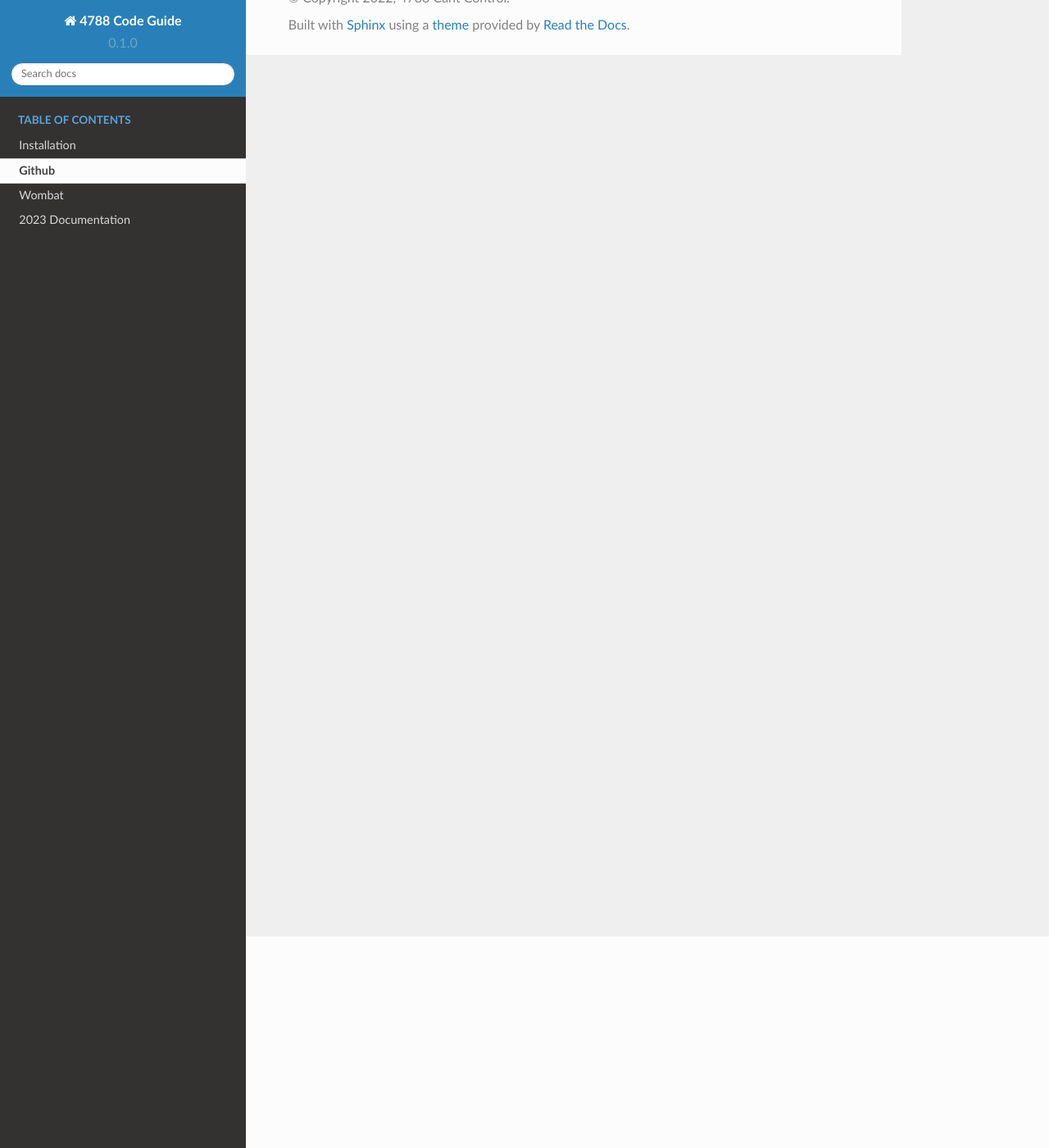
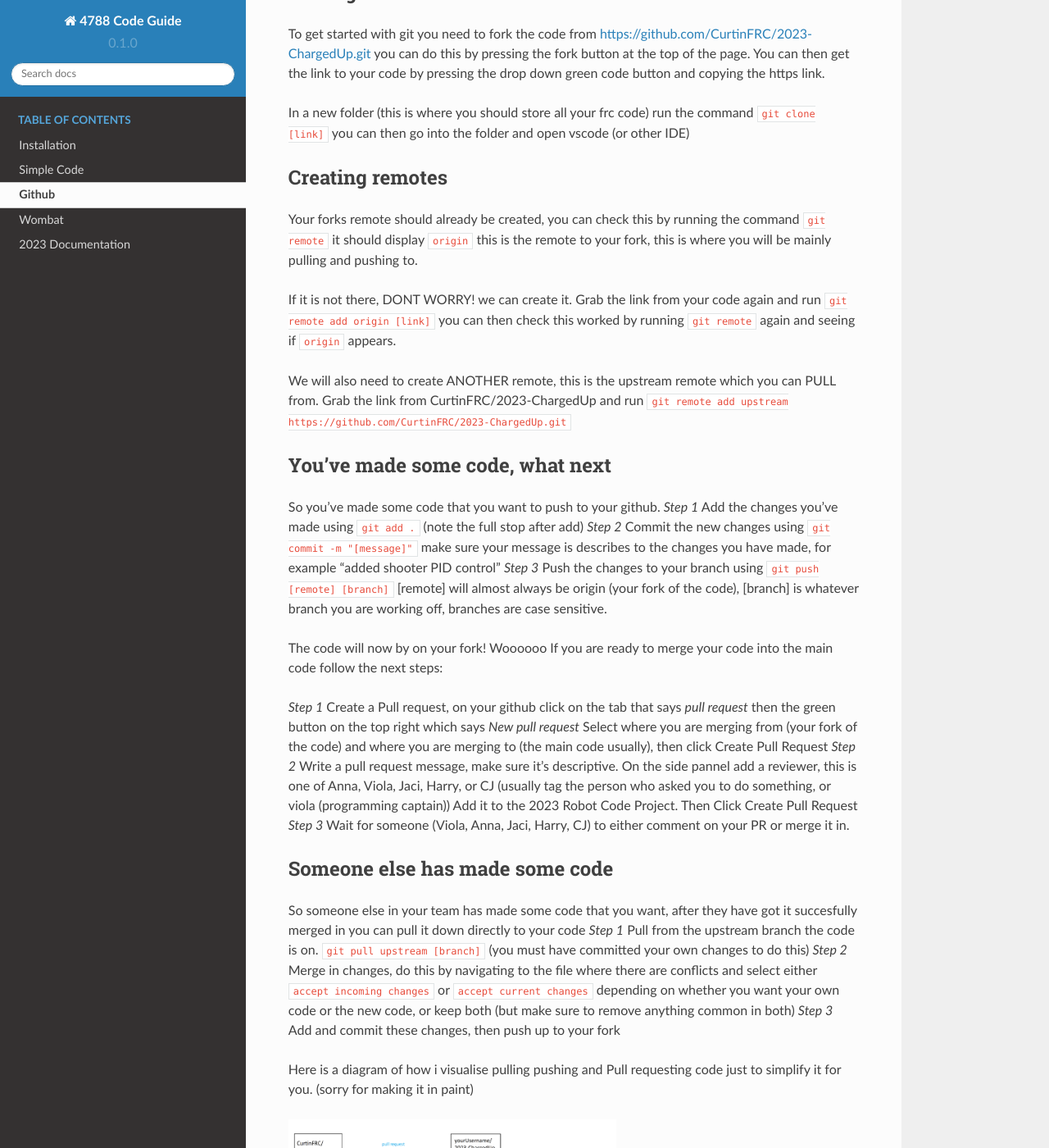
Before and after one commit to goanna247/4788-CodeGuide, a Sphinx documentation site: the page built from docs/source/Github/Github.rst, in a window 1280 px wide and 1400 px high, scrolled down 258 px. Shown: the whole window at 82% size. Built offline with Sphinx 7.4.7 and the Read the Docs theme 2.0.0, drawn with Linux system fonts in a browser that asks for light colours; some of the changed text lies outside the part shown.

Commit message:
honestly added alot

```diff
--- a/docs/source/Documentation/2023Documentation.rst
+++ b/docs/source/Documentation/2023Documentation.rst
@@ -1,5 +1,7 @@
 2023 Documentation
 ====================
+
+No robot yet, so no documentation :(
 
 .. toctree::
   :glob:
--- a/docs/source/Github/Github.rst
+++ b/docs/source/Github/Github.rst
@@ -1,8 +1,60 @@
 Github
 =======
 
+We use Github to manage our code, this means that multiple people can work
+on the code at the same time, it also allows for branch + version control.
 
-.. toctree::
-  :glob:
-  :maxdepth: 2
-  :caption: Contents:
+Getting started
+----------------
+
+To get started with git you need to fork the code from https://github.com/CurtinFRC/2023-ChargedUp.git you can do this by
+pressing the fork button at the top of the page. You can then get the link to your code by pressing the drop down green code button
+and copying the https link.
+
+In a new folder (this is where you should store all your frc code) run the command
+``git clone [link]``
+you can then go into the folder and open vscode (or other IDE)
+
+
+Creating remotes
+-----------------
+Your forks remote should already be created, you can check this by running the command ``git remote``
+it should display ``origin`` this is the remote to your fork, this is where you will be mainly pulling and pushing to.
+
+If it is not there, DONT WORRY! we can create it.
+Grab the link from your code again and run ``git remote add origin [link]`` you can then check this worked by running ``git remote`` again and seeing if ``origin`` appears.
+
+We will also need to create ANOTHER remote, this is the upstream remote which you can PULL from.
+Grab the link from CurtinFRC/2023-ChargedUp and run ``git remote add upstream https://github.com/CurtinFRC/2023-ChargedUp.git``
+
+
+You've made some code, what next
+----------------------------------
+
+So you've made some code that you want to push to your github.
+*Step 1* Add the changes you've made using ``git add .`` (note the full stop after add)
+*Step 2* Commit the new changes using ``git commit -m "[message]"`` make sure your message is describes to the changes you have made, for example "added shooter PID control"
+*Step 3* Push the changes to your branch using ``git push [remote] [branch]`` [remote] will almost always be origin (your fork of the code), [branch] is whatever branch you are working off, branches are case sensitive.
+
+The code will now by on your fork! Woooooo
+If you are ready to merge your code into the main code follow the next steps:
+
+*Step 1* Create a Pull request, on your github click on the tab that says *pull request* then the green button on the top right which says *New pull request*
+Select where you are merging from (your fork of the code) and where you are merging to (the main code usually), then click Create Pull Request
+*Step 2* Write a pull request message, make sure it's descriptive. On the side pannel add a reviewer, this is one of Anna, Viola, Jaci, Harry, or CJ (usually tag the person who asked you to do something, or viola (programming captain))
+Add it to the 2023 Robot Code Project. Then Click Create Pull Request
+*Step 3* Wait for someone (Viola, Anna, Jaci, Harry, CJ) to either comment on your PR or merge it in.
+
+Someone else has made some code
+--------------------------------
+
+So someone else in your team has made some code that you want, after they have got it succesfully merged in you can pull it down directly to your code
+*Step 1* Pull from the upstream branch the code is on. ``git pull upstream [branch]`` (you must have committed your own changes to do this)
+*Step 2* Merge in changes, do this by navigating to the file where there are conflicts and select either ``accept incoming changes`` or ``accept current changes`` depending on whether you want your own code or the new code, or keep both (but make sure to remove anything common in both)
+*Step 3* Add and commit these changes, then push up to your fork
+
+
+Here is a diagram of how i visualise pulling pushing and Pull requesting code just to simplify it for you. (sorry for making it in paint)
+
+.. image:: GithubMap.png
+  :width: 400
--- /dev/null
+++ b/docs/source/Simple/Controllers.rst
@@ -0,0 +1,2 @@
+Controllers
+=============
--- /dev/null
+++ b/docs/source/Simple/MotorControllers.rst
@@ -0,0 +1,2 @@
+Motor Controllers + Pneumatics
+===============================
--- a/docs/source/index.rst
+++ b/docs/source/index.rst
@@ -3,9 +3,6 @@ Welcome to Team 4788's Software Guide!
 
 This is Team 4788's compendium of software knowledge, hopefully this collection of information will serve as a good resource
 for developing robot code.
-
-
-AHHHHHHHHHHHHHHHHHh
 
 This is not a programming tutorial, this is an FRC guide, if you need refreshers on programming concepts please go back to the pre-season slides (or just ask a mentor)
 
@@ -23,9 +20,6 @@ features a very simple structure of code using 2 files (Robot.h and Robot.cpp) w
 
 :doc:`2023 Documentation` is our documentation for the upcoming season, will be updated as the season continues.
 
-Table of Contents
---------
-
 .. toctree::
    :glob:
    :maxdepth: 10
```
Also changed, not shown: docs/source/Simple/BasicLogic.rst (added, +34 -0 lines), docs/source/Simple/RI3D.rst (added, +7 -0 lines), docs/source/Simple/SimpleCode.rst (+14 -0 lines), docs/source/Github/GithubMap.png (added), 1 other file.
